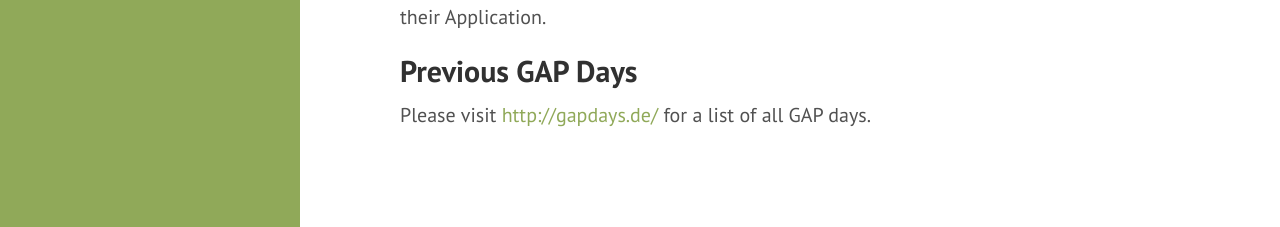
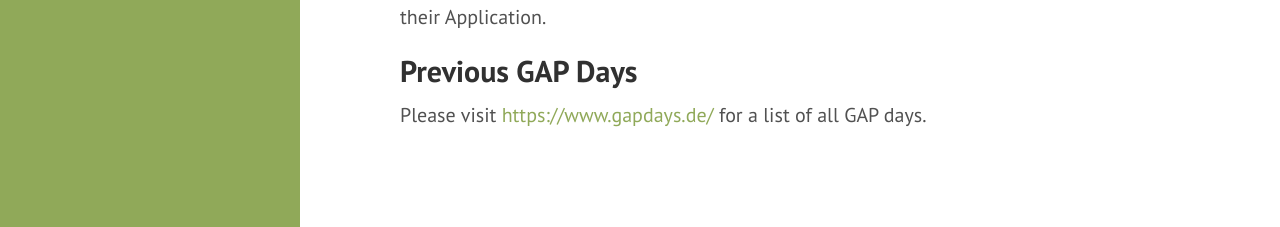
Before and after one commit to gapdays/gapdays2017-spring, a Jekyll site: the page built from index.md, in a window 1280 px wide and 900 px high, scrolled down 567 px. Shown: the part 670-897 px from the top of the window. Built offline with Jekyll 4.4.1, drawn with Linux system fonts in a browser that asks for light colours; part of the change alters nothing that is shown.

Commit message:
Update some URLs

```diff
--- a/_config.yml
+++ b/_config.yml
@@ -6,7 +6,7 @@ title:            'GAP Days Spring 2017'
 tagline:          'A GAP workshop'
 description:      'Workshop: May 29 - June 2, 2017'
 location:         'RWTH Aachen University'
-url:              http://gapdays.de
+url:              https://www.gapdays.de
 baseurl:          /gapdays2017-spring
 
 
--- a/_includes/sidebar.html
+++ b/_includes/sidebar.html
@@ -27,7 +27,7 @@
       {% endfor %}
 
       <br>
-      <a class="sidebar-nav-item minor" href="http://gapdays.de/">Other GAP days</a>
+      <a class="sidebar-nav-item minor" href="https://www.gapdays.de/">Other GAP days</a>
       <a class="sidebar-nav-item micro" href="{{ site.github.zip_url | replace: 'zipball', 'edit' }}/{% if page.source %}{{ page.source }}{% else %}{{ page.path }}{% endif %}">Edit</a>
 
     </nav>
--- a/index.md
+++ b/index.md
@@ -25,7 +25,7 @@ who are interested in this  main topic. Nevertheless, other participants
 who want to contribute are most welcome. And, of course, suggestions for
 further topics are welcome as well.
 
-See  [GAP   Days  Fall   2017](http://gapdays.de/gapdays2017-fall/)  for
+See  [GAP   Days  Fall   2017](https://www.gapdays.de/gapdays2017-fall/)  for
 further  GAP Days  which  address    wider  ranges  of participants  and
 topics.
 
@@ -52,4 +52,4 @@ This workshop is supported by [SFB-TRR 195](https://www.computeralgebra.de/sfb/)
 
 ## Previous GAP Days
 
-Please visit <http://gapdays.de/> for a list of all GAP days.
+Please visit <https://www.gapdays.de/> for a list of all GAP days.
```
Also changed, not shown: README.md.
